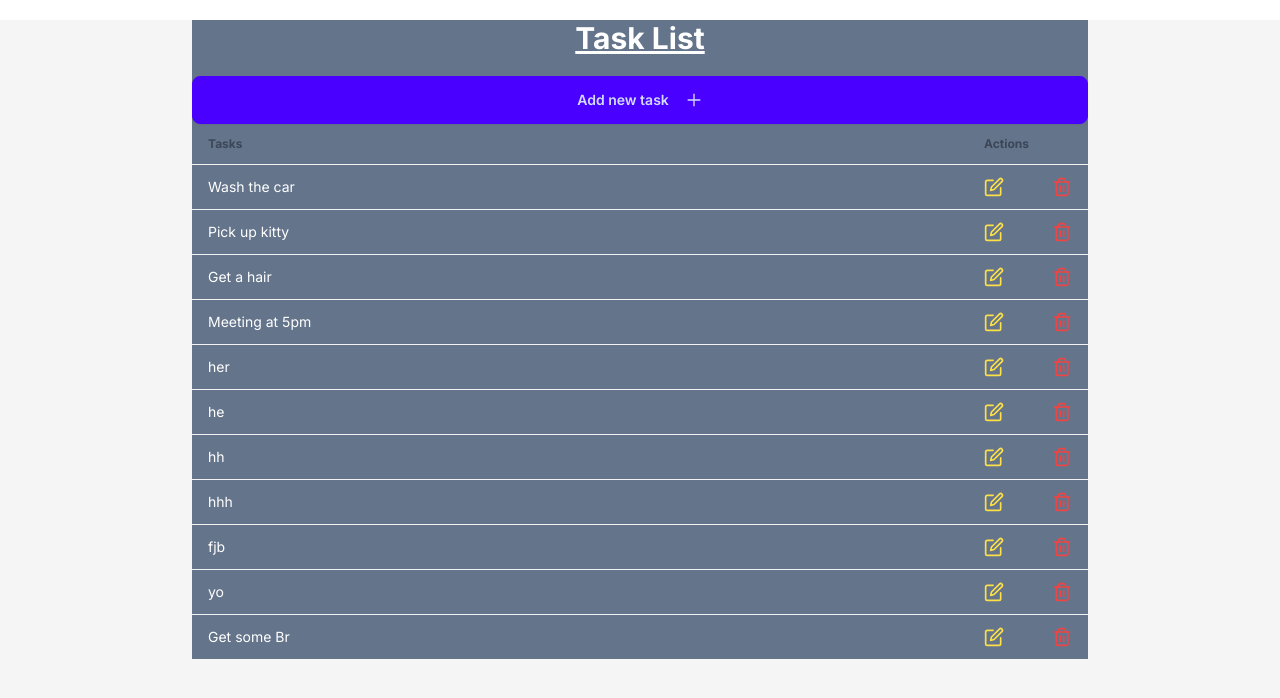
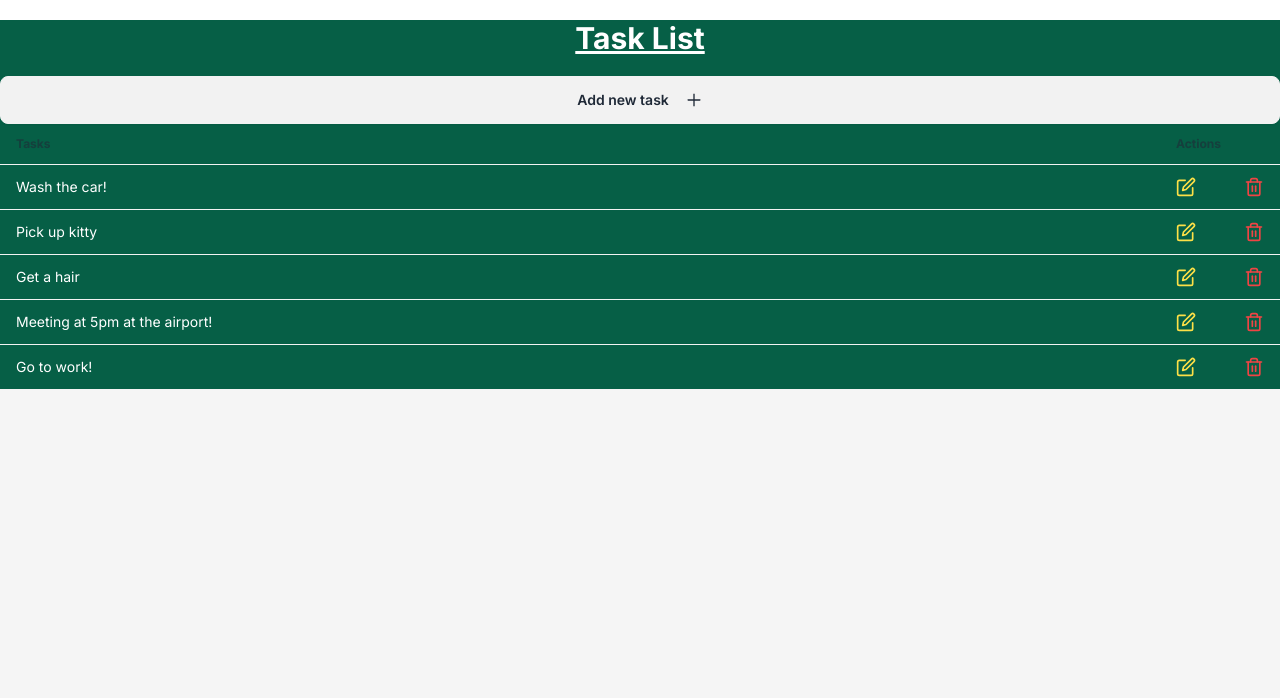
Before and after one commit to Dpro03/joy-of-coding-internship-solo-project, a Next.js app: page / in a window 1280 px wide. Shown: the top 698 px of the page. Built offline with nearby package versions, Linux system fonts and the light colour scheme; data requests are answered from the project's data file.

Commit message:
tweaked styling

```diff
--- a/components/AddTask.tsx
+++ b/components/AddTask.tsx
@@ -28,7 +28,7 @@ const AddTask = () => {
     <div>
       <button
         onClick={() => setModalOpen(true)}
-        className='btn btn-primary w-full'
+        className='btn btn-light w-full'
       >
         Add new task <AiOutlinePlus className='ml-2' size={18} />
       </button>
--- a/components/TaskForm.tsx
+++ /dev/null
@@ -1,9 +0,0 @@
-import React from 'react'
-
-const TaskForm = () => {
-  return (
-    <div>TaskForm</div>
-  )
-}
-
-export default TaskForm
--- a/data/tasks.json
+++ b/data/tasks.json
@@ -2,7 +2,8 @@
   "tasks": [
     {
       "id": "2",
-      "text": "Wash the car"
+      "text": "Wash the car!",
+      "title": ""
     },
     {
       "id": "3",
@@ -16,42 +17,13 @@
     },
     {
       "id": "5",
-      "text": "Meeting at 5pm",
+      "text": "Meeting at 5pm at the airport!",
       "title": ""
     },
     {
-      "id": "0.12135199814392905",
-      "text": "her",
+      "id": "0.7128523923030134",
+      "text": "Go to work!",
       "title": ""
-    },
-    {
-      "id": "0.5094061375262315",
-      "text": "he",
-      "title": ""
-    },
-    {
-      "id": "0.9184442117838931",
-      "text": "hh",
-      "title": ""
-    },
-    {
-      "id": "0.9775331706204149",
-      "text": "hhh",
-      "title": ""
-    },
-    {
-      "id": "0.505287305361773",
-      "text": "fjb",
-      "title": ""
-    },
-    {
-      "id": "0.9685274938587183",
-      "text": "yo",
-      "title": ""
-    },
-    {
-      "id": "1",
-      "text": "Get some Br"
     }
   ]
 }
--- a/src/app/page.tsx
+++ b/src/app/page.tsx
@@ -1,7 +1,6 @@
 
 import { useState, useEffect } from 'react';
 import TaskList from '../../components/TaskList';
-import TaskForm from '../../components/TaskForm';
 import AddTask from '../../components/AddTask';
 import { getAllTasks } from '@/api';
 
@@ -12,7 +11,7 @@ export default async function Home() {
 
 
   return (
-    <main className='max-w-4xl mx-auto bg-slate-500 mt-4 mb-4'>
+    <main className='max-w-8xl mx-auto bg-emerald-800 mt-4 mb-4'>
       <div>
         <h1 className='text-center underline text text-3xl my-5 flex flex-col gap-4 font-bold'>
           Task List
```
